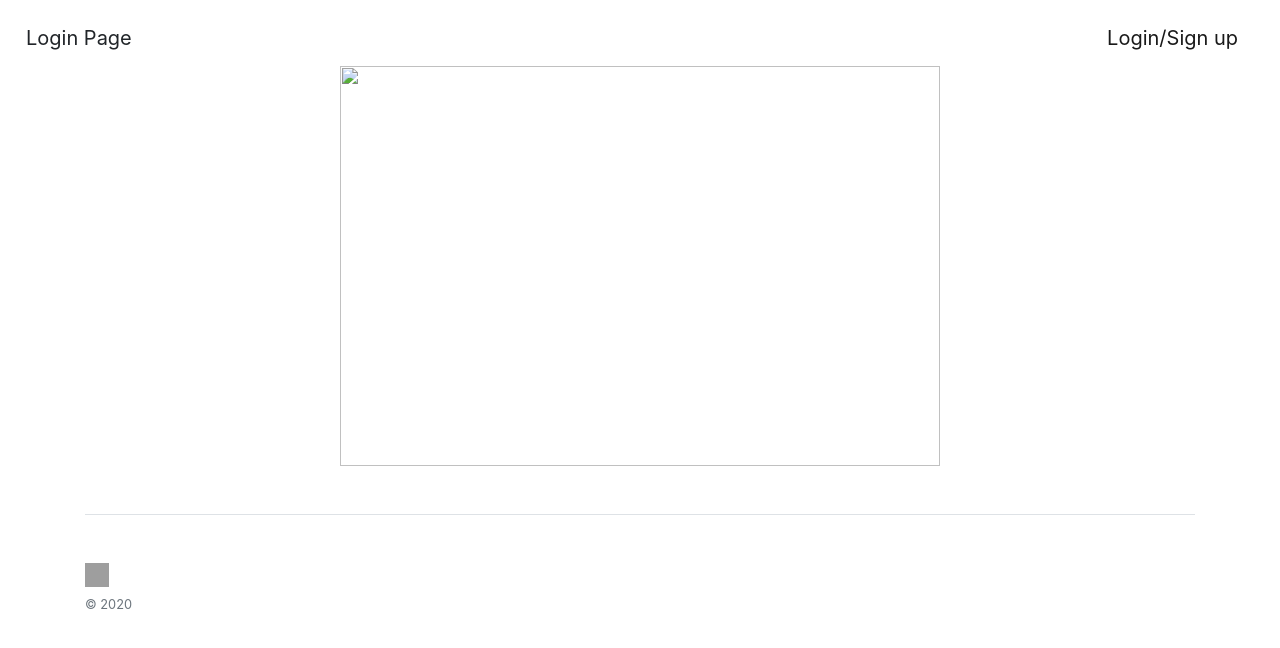
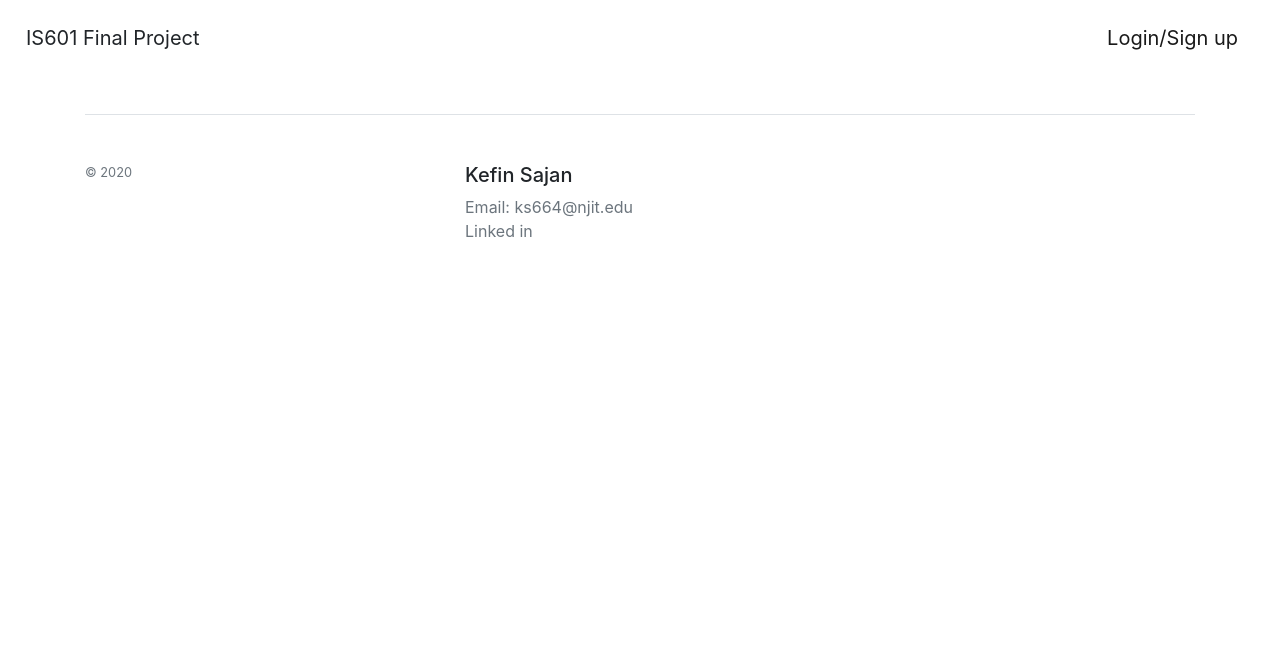
Before and after one commit to kefsaj/IS601FinalGroupProject, a Flask app: page / in a window 1280 px wide. Shown: the top 648 px of the page. Run offline with Flask 2, Linux system fonts and the light colour scheme; some libraries are stand-ins or nearby versions; grey boxes are pictures that could not be loaded.

Commit message:
Task: initial implementations

```diff
--- a/app/templates/homepage.html
+++ b/app/templates/homepage.html
@@ -16,10 +16,11 @@
     <link rel="stylesheet" href="https://stackpath.bootstrapcdn.com/bootstrap/4.5.2/css/bootstrap.min.css"
           integrity="sha384-JcKb8q3iqJ61gNV9KGb8thSsNjpSL0n8PARn9HuZOnIxN0hoP+VmmDGMN5t9UJ0Z" crossorigin="anonymous">
 
-    <title> Kefin's login and registration process </title>
+    <title>Login Page</title>
 </head>
 <style>
         body#LoginForm {
+            <!-- #background-image: url("https://hdwallsource.com/img/2014/9/blur-26347-27038-hd-wallpapers.jpg"); -->
             background-repeat: no-repeat;
             background-position: center;
             background-size: cover;
@@ -116,7 +117,7 @@
 
 
 <nav class="navbar navbar-expand-lg navbar-light">
-    <a class="navbar-brand">Login Page</a>
+    <a class="navbar-brand">IS601 Final Project</a>
     <button class="navbar-toggler" type="button" data-toggle="collapse" data-target="#navbarSupportedContent"
             aria-controls="navbarSupportedContent" aria-expanded="false" aria-label="Toggle navigation">
         <span class="navbar-toggler-icon"></span>
@@ -133,13 +134,20 @@
 <div style="align-content: center">
 
 </div>
-<div style="text-align: center;"><img src="" width="600" height="400"/></div>
 <div class="container">
     <footer class="pt-4 my-md-5 pt-md-5 border-top">
         <div class="row">
             <div class="col-12 col-md">
-                <img class="mb-2" src="https://images.unsplash.com/photo-1513542789411-b6a5d4f31634?ixid=MXwxMjA3fDB8MHxwaG90by1wYWdlfHx8fGVufDB8fHw%3D&ixlib=rb-1.2.1&auto=format&fit=crop&w=1567&q=80" alt="" width="24" height="24">
                 <small class="d-block mb-3 text-muted">&copy; 2020</small>
+            </div>
+
+            <div class="col-6 col-md">
+                <h5>Kefin Sajan</h5>
+                <ul class="list-unstyled text-small">
+                    <li><a class="text-muted" href="#">Email: ks664@njit.edu</a></li>
+                    <li><a class="text-muted" href="https://www.linkedin.com/in/kefsaj/">Linked in</a>
+                    </li>
+                </ul>
             </div>
             <div class="col-6 col-md">
             </div>
```
